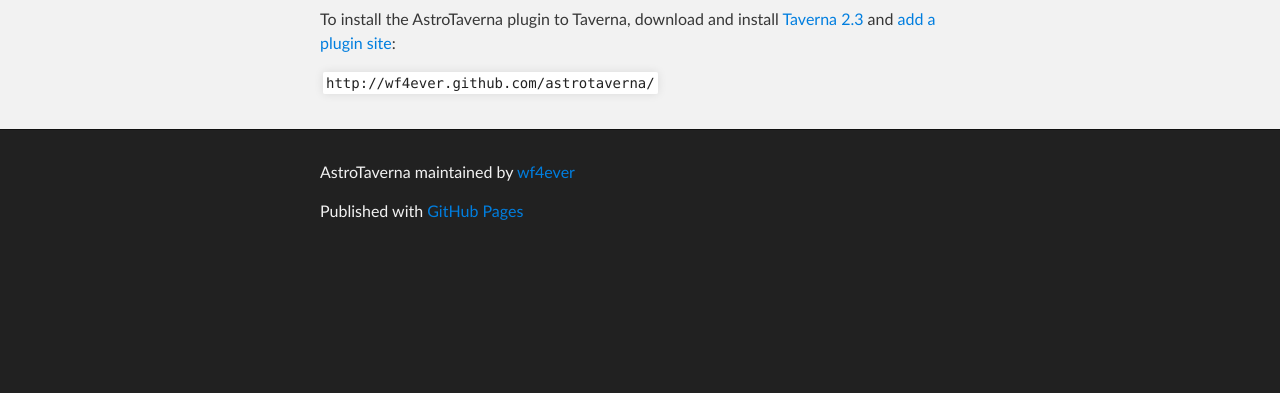
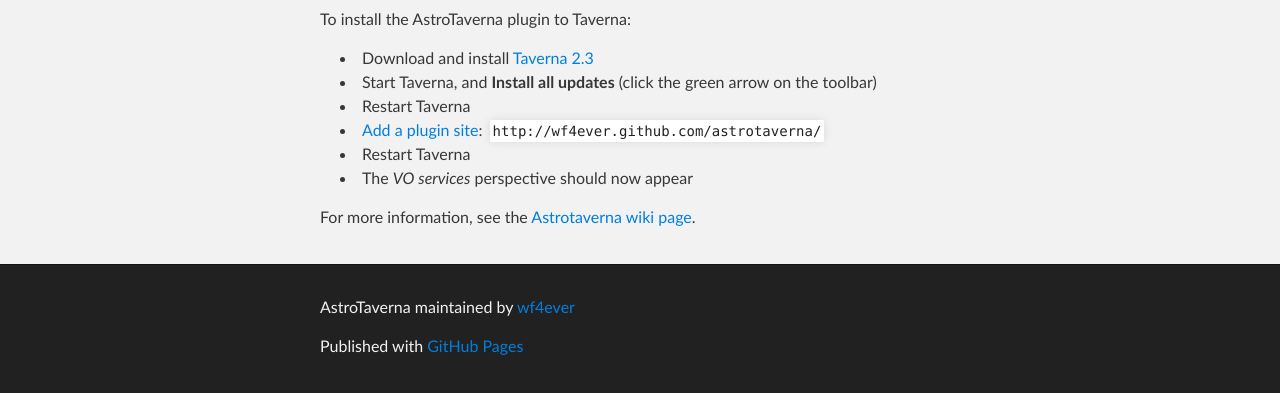
Before and after one commit to wf4ever/astrotaverna, a plain HTML site: page index.html in a window 1280 px wide. Shown: the part 299-692 px from the top of the page. Drawn offline with Linux system fonts and the light colour scheme.

Commit message:
install instructions

```diff
--- a/index.html
+++ b/index.html
@@ -29,9 +29,19 @@
       <section id="main_content" class="inner">
         <h3>AstroTaverna</h3>
 
-<p>To install the AstroTaverna plugin to Taverna, download and install <a href="http://www.taverna.org.uk/download/workbench/2-3/">Taverna 2.3</a> and <a href="http://www.mygrid.org.uk/dev/wiki/display/taverna/Installing+plugins">add a plugin site</a>:</p>
+<p>To install the AstroTaverna plugin to Taverna:<p>
 
-<p><code>http://wf4ever.github.com/astrotaverna/</code></p>
+<ul><li>Download and install <a href="http://www.taverna.org.uk/download/workbench/2-3/">Taverna 2.3</a></li>
+<li>Start Taverna, and <strong>Install all updates</strong> (click the green arrow on the toolbar)</li>
+<li>Restart Taverna</li>
+<li><a href="http://www.mygrid.org.uk/dev/wiki/display/taverna/Installing+plugins">Add a plugin site</a>:
+<code>http://wf4ever.github.com/astrotaverna/</code>
+</li>
+<li>Restart Taverna</li>
+<li>The <em>VO services</em> perspective should now appear</li>
+</ul>
+
+<p>For more information, see the <a href='http://www.wf4ever-project.org/wiki/display/docs/Showcase+9+Astrotaverna'>Astrotaverna wiki page</a>.</p>
       </section>
     </div>
 
```
